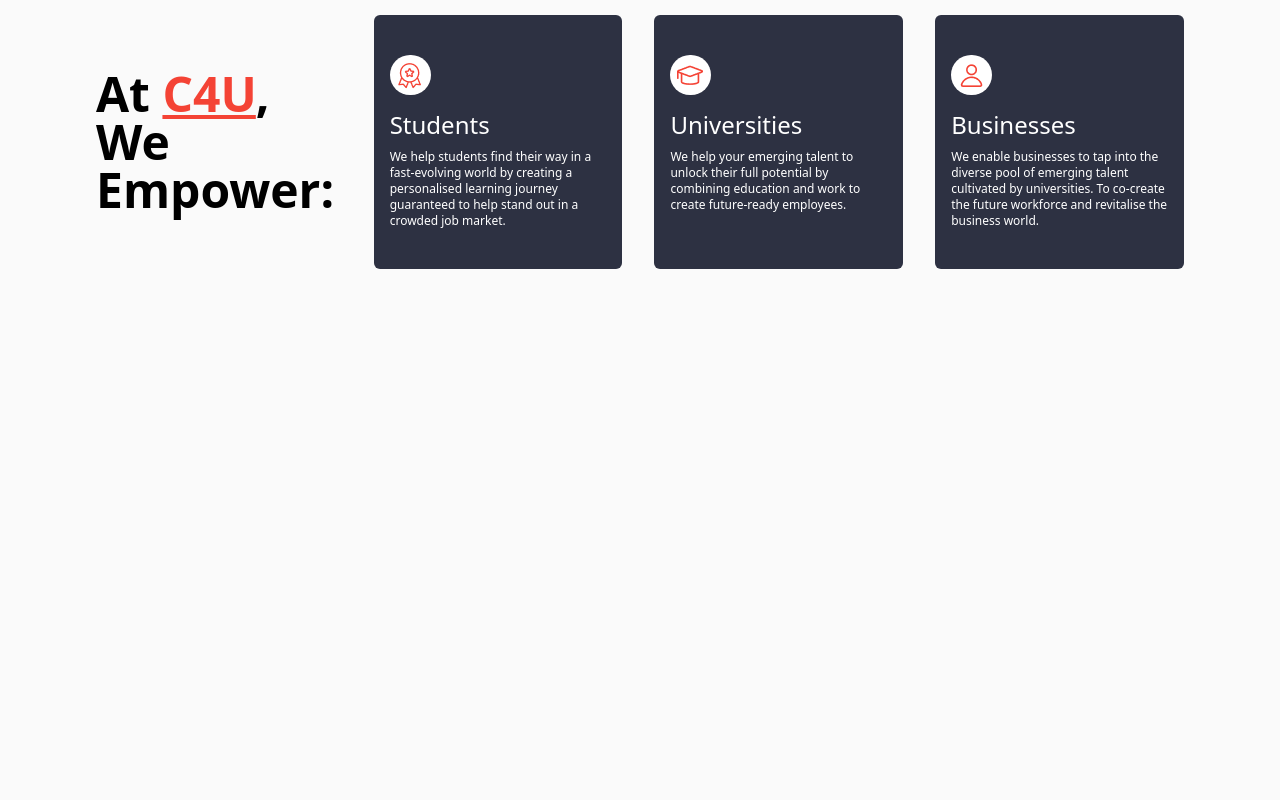
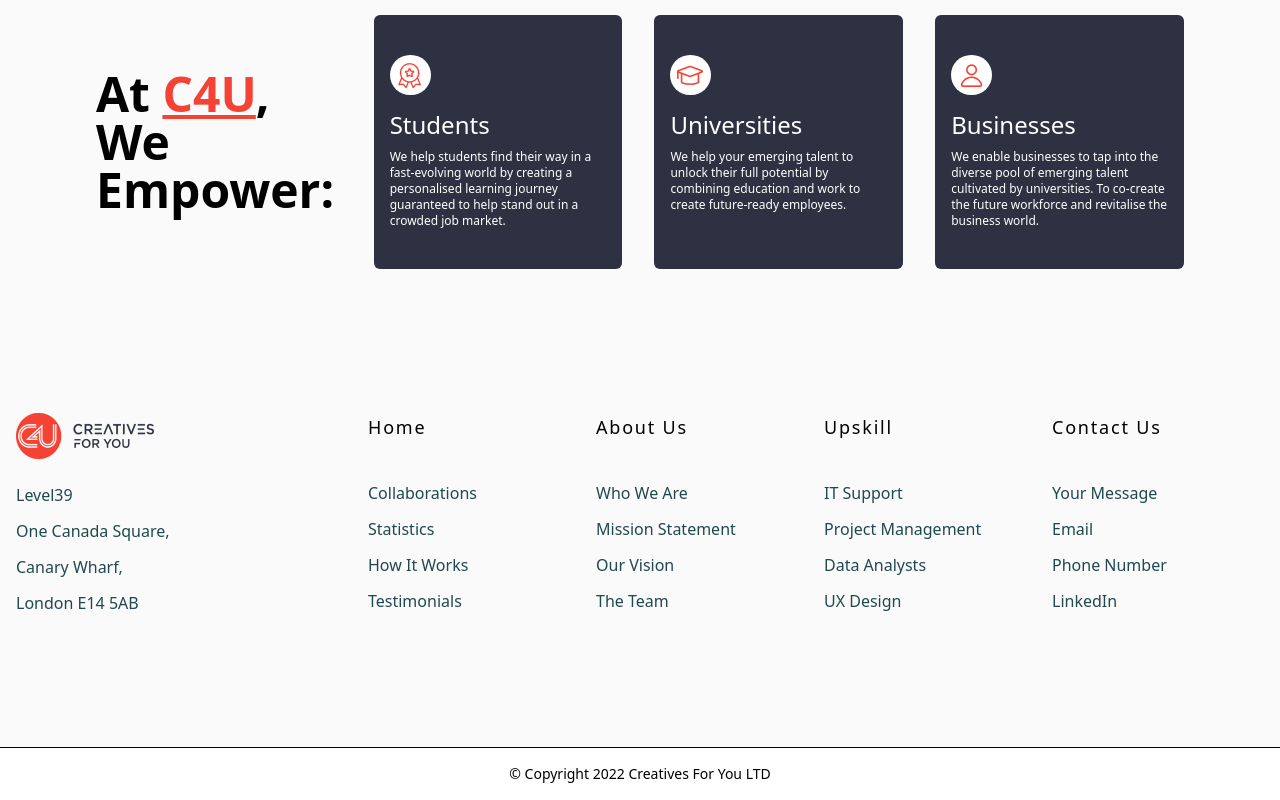
Before and after one commit to withrifat/EduPathway, a website built with Vite: page index.html in a window 1280 px wide. Shown: the part 657-1457 px from the top of the page. Before the commit the page ends 990 px from the top, so only its background shows below. Built offline with nearby package versions, Linux system fonts and the light colour scheme; files whose address does not match are found by name.

Commit message:
add footer part

```diff
--- a/index.html
+++ b/index.html
@@ -109,7 +109,107 @@
         </div>
       </div>
     </section>
-    </section>
+        <!-- footer section start here -->
+    <footer class="text-black  body-font dark:bg-[#2D3142] dark:text-white">
+      <div
+        class="container px-4 py-20 mx-auto flex md:items-center lg:items-start md:flex-row md:flex-nowrap flex-wrap flex-col">
+        <div class="w-64 flex-shrink-0 md:mx-0 mx-auto text-center md:text-left">
+          <img src="src/img/logo.png" alt="logo image">
+          <nav class="list-none mb-10 py-3 my-3 space-y-3">
+            <li>
+              <a class="text-[#20484F] dark:text-white py-5">Level39</a>
+            </li>
+            <li>
+              <a class="text-[#20484F] dark:text-white py-5">One Canada Square,</a>
+            </li>
+            <li>
+              <a class="text-[#20484F] dark:text-white py-5">Canary Wharf,</a>
+            </li>
+            <li>
+              <a class="text-[#20484F] dark:text-white py-5">London E14 5AB</a>
+            </li>
+          </nav>
+        </div>
+        <div class="flex-grow flex flex-wrap md:pl-20 -mb-10 md:mt-0 mt-10 md:text-left text-center">
+          <div class="lg:w-1/4 md:w-1/2 w-full px-4">
+            <h2 class="title-font text-black font-medium dark:text-white tracking-widest text-lg mb-3">Home</h2>
+            <nav class="list-none mb-10 py-5 my-5 space-y-3">
+              <li>
+                <a class="text-[#20484F] dark:text-white">Collaborations</a>
+              </li>
+              <li>
+                <a class="text-[#20484F] dark:text-white">Statistics</a>
+              </li>
+              <li>
+                <a class="text-[#20484F] dark:text-white">How It Works</a>
+              </li>
+              <li>
+                <a class="text-[#20484F] dark:text-white">Testimonials</a>
+              </li>
+            </nav>
+          </div>
+          <div class="lg:w-1/4 md:w-1/2 w-full px-4">
+            <h2 class="title-font font-medium dark:text-white tracking-widest text-lg mb-3">About Us</h2>
+            <nav class="list-none mb-10 py-5 my-5 space-y-3">
+              <li>
+                <a class="text-[#20484F] dark:text-white">Who We Are</a>
+              </li>
+              <li>
+                <a class="text-[#20484F] dark:text-white">Mission Statement</a>
+              </li>
+              <li>
+                <a class="text-[#20484F] dark:text-white">Our Vision</a>
+              </li>
+              <li>
+                <a class="text-[#20484F] dark:text-white">The Team</a>
+              </li>
+            </nav>
+          </div>
+          <div class="lg:w-1/4 md:w-1/2 w-full px-4">
+            <h2 class="title-font font-medium dark:text-white tracking-widest text-lg mb-3">Upskill</h2>
+            <nav class="list-none mb-10 py-5 my-5 space-y-3">
+              <li>
+                <a class="text-[#20484F] dark:text-white">IT Support</a>
+              </li>
+              <li>
+                <a class="text-[#20484F] dark:text-white">Project Management</a>
+              </li>
+              <li>
+                <a class="text-[#20484F] dark:text-white">Data Analysts</a>
+              </li>
+              <li>
+                <a class="text-[#20484F] dark:text-white">UX Design</a>
+              </li>
+            </nav>
+          </div>
+          <div class="lg:w-1/4 md:w-1/2 w-full px-4">
+            <h2 class="title-font font-medium dark:text-white tracking-widest text-lg mb-3">Contact Us </h2>
+            <nav class="list-none mb-10 py-5 my-5 space-y-3">
+              <li>
+                <a class="text-[#20484F] dark:text-white">Your Message</a>
+              </li>
+              <li>
+                <a class="text-[#20484F] dark:text-white">Email</a>
+              </li>
+              <li>
+                <a class="text-[#20484F] dark:text-white">Phone Number</a>
+              </li>
+              <li>
+                <a class="text-[#20484F] dark:text-white">LinkedIn</a>
+              </li>
+            </nav>
+          </div>
+        </div>
+      </div>
+      <!-- pure footer part -->
+      <div class="bg-white border-t border-black dark:bg-gray-900 dark:text-white">
+        <div class="container mx-auto py-4 px-5 flex flex-wrap flex-col sm:flex-row justify-center">
+          <p class="text-sm text-center transition-all duration-300 cursor-pointer:scal">&copy; Copyright 2022 Creatives
+            For You LTD</p>
+        </div>
+      </div>
+    </footer>
+    <!-- footer section end here -->
     <!-- end of services section and our enpire -->
     <script>
       // for dark mode code
```
